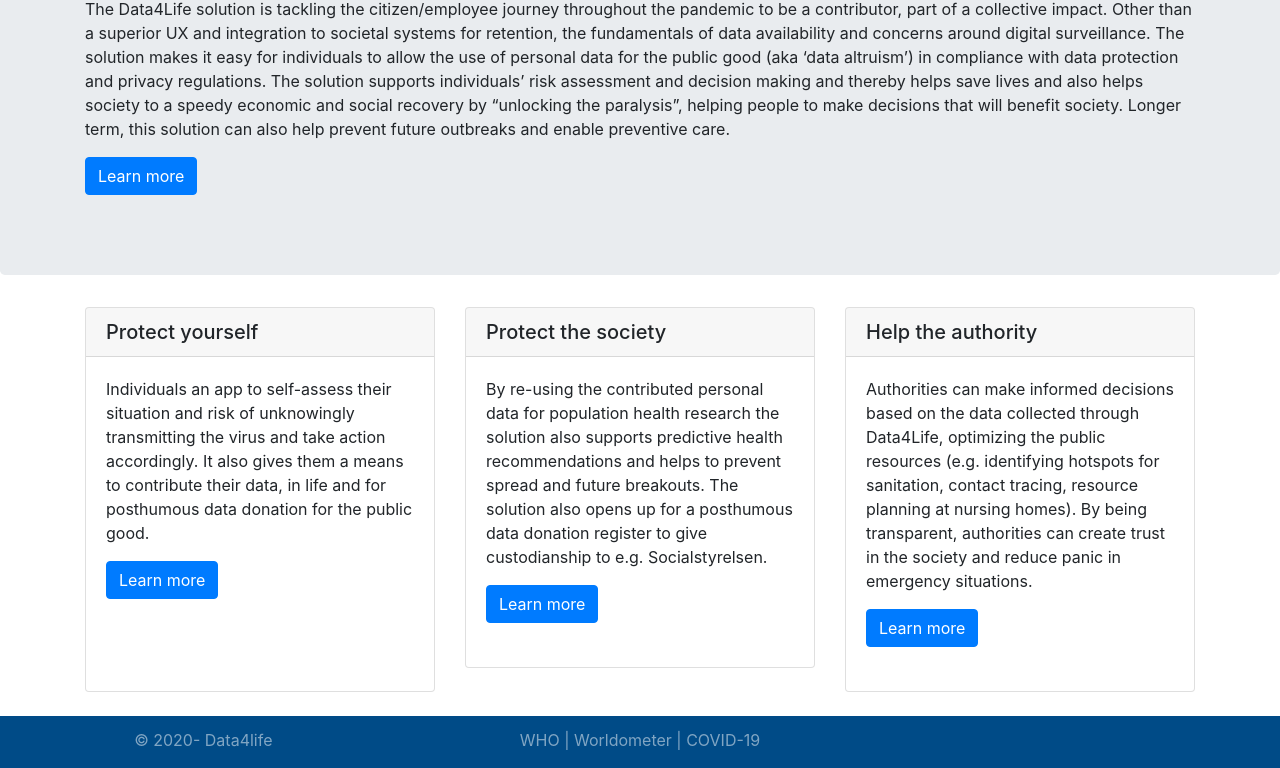
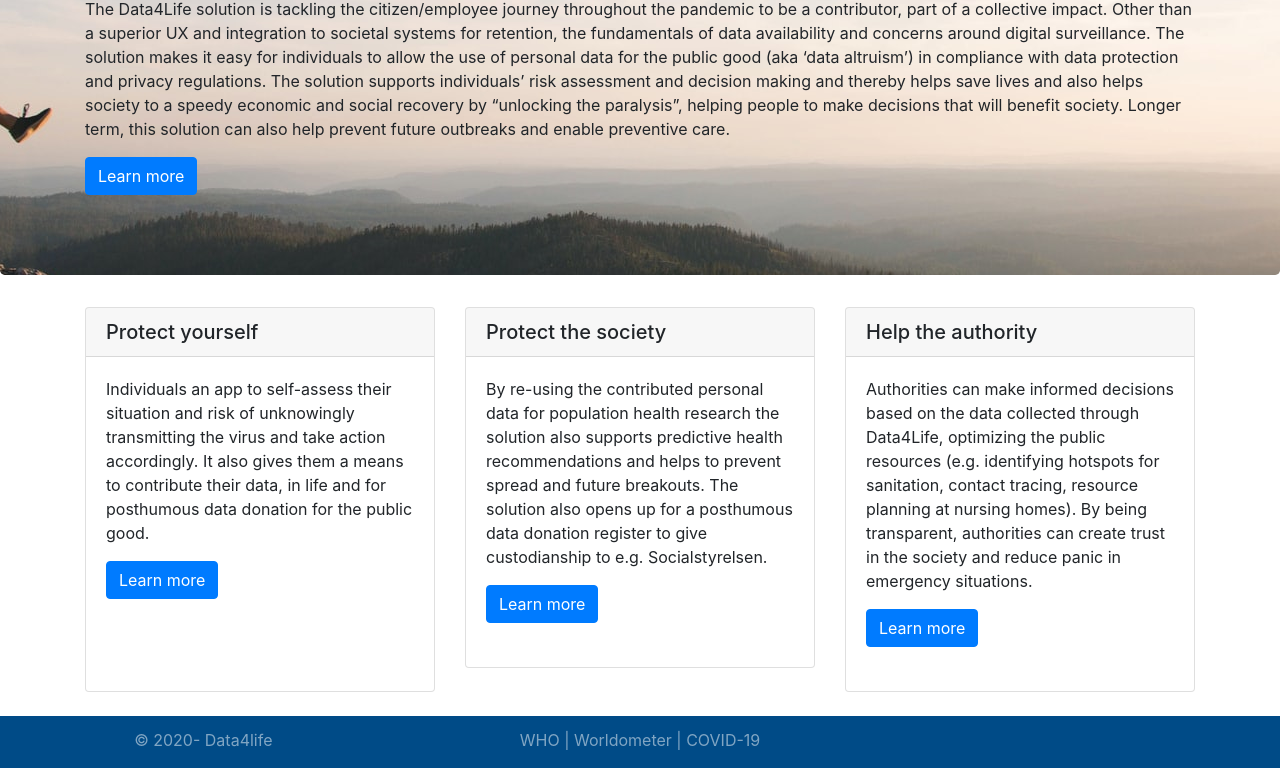
Before and after one commit to Data4Life-Initiative/landing-page, a React app: page / in a window 1280 px wide. Shown: the part 197-965 px from the top of the page. Built offline with nearby package versions, Linux system fonts and the light colour scheme.

Commit message:
Setting background image

```diff
--- a/src/assets/css/main.css
+++ b/src/assets/css/main.css
@@ -37,7 +37,13 @@
     color:white;
   }
 
-  img{
+  img {
       width: 48px;
       height: 48px;
   }
+
+  .bgimage
+  {
+    width: 100%;
+    background: url("../images/med-img.jpg") no-repeat center center;
+  }
--- a/src/components/GettingStarted/index.js
+++ b/src/components/GettingStarted/index.js
@@ -1,10 +1,11 @@
 import React from "react";
 import { Jumbotron, Button } from "react-bootstrap";
+
 class GettingStarted extends React.Component {
   render() {
     return (
-      <Jumbotron>
-        <div className="container">
+      <Jumbotron className="bgimage" display block>
+        <div className="container" >
           <h1>Data4Life</h1>
           <p>
              The Data4Life solution is tackling the citizen/employee journey throughout
```
Also changed, not shown: src/assets/images/med-img.jpg (added).
